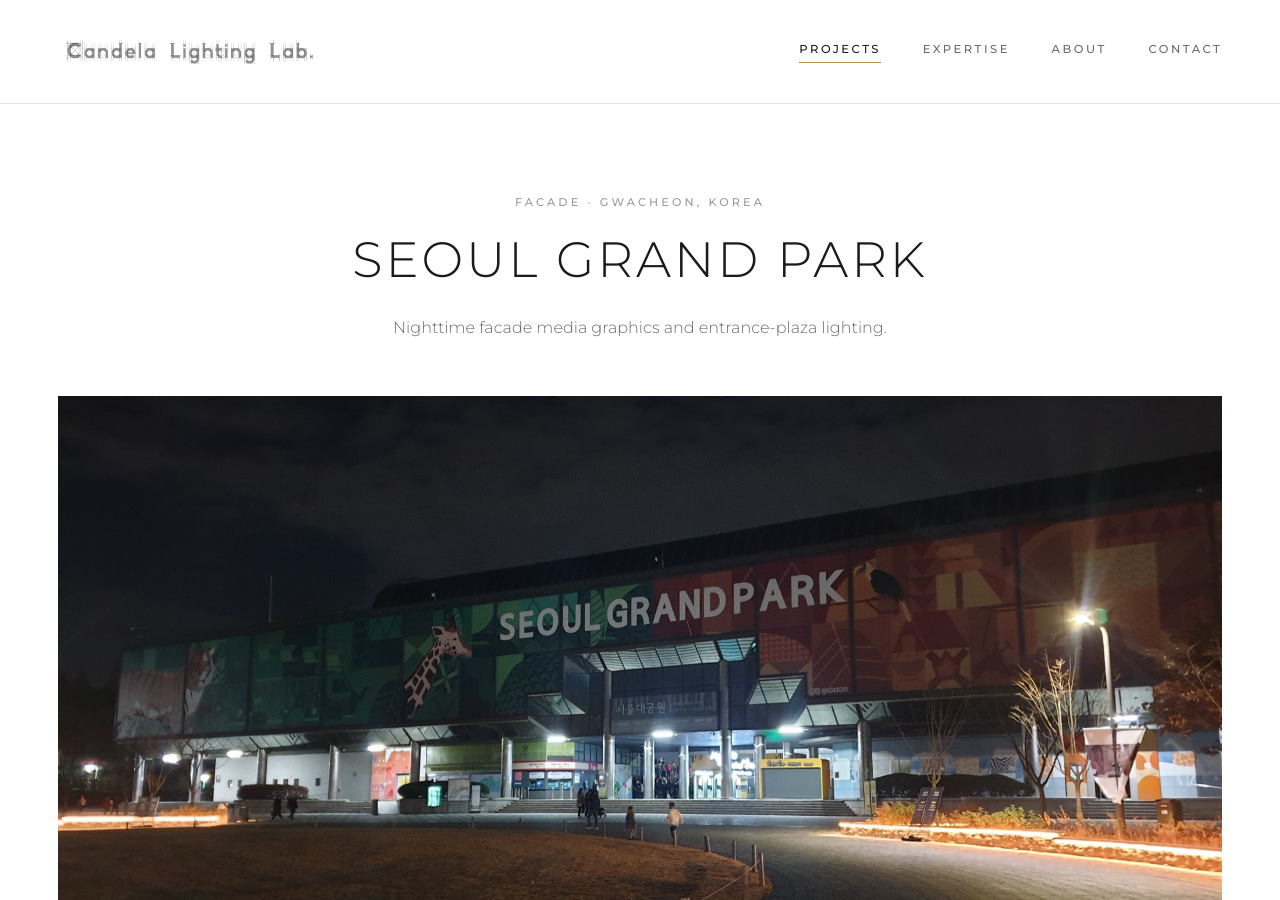
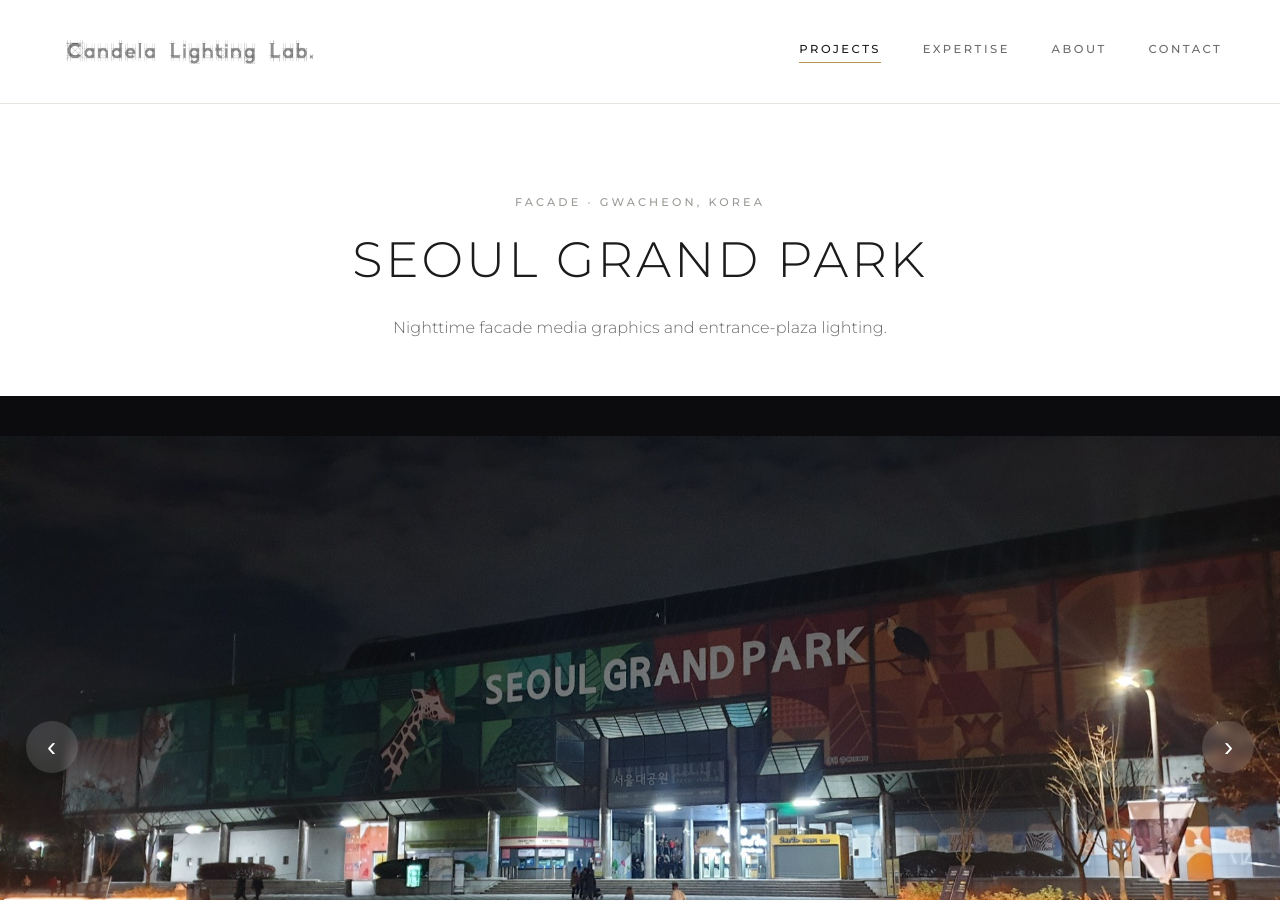
Before and after one commit to candelalightinglab/candelalightinglab.github.io, a Jekyll site: the page built from _projects/seoul-grand-park.md, in a window 1280 px wide and 900 px high. Built offline with Jekyll 4.4.1, drawn with Linux system fonts in a browser that asks for light colours.

Commit message:
feature: editable hero list in copy.yml + click-through project gallery
- Hero slides now defined in _data/copy.yml (home.hero_slides: project + image);
  change hero cuts by editing that one file only
- Project pages: replace vertical image stack with a slideshow gallery —
  large stage, prev/next arrows, click-to-advance, thumbnail strip, counter,
  keyboard arrows; contain-fit on dark stage
- site.js gallery controller; gallery CSS

```diff
--- a/_layouts/project.html
+++ b/_layouts/project.html
@@ -13,13 +13,29 @@
         <div class="lede">{{ content }}</div>
       </header>
 
-      <section class="proj-figs wrap">
-        {% for img in page.images %}
-        <figure class="full reveal">
-          <img loading="lazy" src="{{ '/assets/images/projects/' | append: page.slug | append: '/' | append: img | relative_url }}"
-               alt="{{ page.title }} — lighting {{ forloop.index }}">
-        </figure>
-        {% endfor %}
+      <section class="proj-gallery" data-gallery>
+        <div class="pg-stage">
+          {% for img in page.images %}
+          <figure class="pg-slide{% if forloop.first %} is-on{% endif %}">
+            <img {% unless forloop.first %}loading="lazy"{% endunless %} src="{{ '/assets/images/projects/' | append: page.slug | append: '/' | append: img | relative_url }}"
+                 alt="{{ page.title }} — lighting {{ forloop.index }}">
+          </figure>
+          {% endfor %}
+          {% if page.images.size > 1 %}
+          <button class="pg-arrow pg-prev" type="button" aria-label="Previous image">&#8249;</button>
+          <button class="pg-arrow pg-next" type="button" aria-label="Next image">&#8250;</button>
+          <div class="pg-counter"><span class="pg-cur">1</span>&nbsp;/&nbsp;{{ page.images.size }}</div>
+          {% endif %}
+        </div>
+        {% if page.images.size > 1 %}
+        <div class="pg-thumbs" role="tablist" aria-label="Images">
+          {% for img in page.images %}
+          <button class="pg-thumb{% if forloop.first %} is-on{% endif %}" type="button" data-i="{{ forloop.index0 }}" aria-label="Image {{ forloop.index }}">
+            <img loading="lazy" src="{{ '/assets/images/projects/' | append: page.slug | append: '/' | append: img | relative_url }}" alt="">
+          </button>
+          {% endfor %}
+        </div>
+        {% endif %}
       </section>
 
       <nav class="proj-nav">
--- a/assets/css/main.css
+++ b/assets/css/main.css
@@ -103,10 +103,33 @@
 .proj-head h1{font-size:clamp(1.8rem,4.2vw,3.1rem);font-weight:300;letter-spacing:.06em;text-transform:uppercase}
 .proj-head .kr{color:var(--ink-2);margin-top:.7rem;font-weight:300;font-size:1.05rem}
 .proj-head .lede{color:var(--ink-2);max-width:60ch;margin:1.6rem auto 0;font-weight:300}
-.proj-figs{padding-bottom:clamp(2rem,5vw,4rem)}
-.proj-figs figure{margin:0 0 clamp(10px,1.6vw,20px)}
-.proj-figs img{width:100%}
-.proj-figs .full{max-width:1600px;margin-inline:auto}
+/* project slideshow gallery */
+.proj-gallery{padding-bottom:clamp(2rem,5vw,4rem)}
+.pg-stage{position:relative;background:#0c0c0e;height:min(78vh,760px);overflow:hidden;cursor:pointer}
+.pg-slide{position:absolute;inset:0;margin:0;opacity:0;transition:opacity .5s ease;pointer-events:none}
+.pg-slide.is-on{opacity:1;pointer-events:auto}
+.pg-slide img{width:100%;height:100%;object-fit:contain}
+.pg-arrow{position:absolute;top:50%;transform:translateY(-50%);z-index:4;
+  width:52px;height:52px;border:0;border-radius:50%;cursor:pointer;
+  background:rgba(255,255,255,.14);color:#fff;font-size:1.7rem;line-height:1;
+  display:flex;align-items:center;justify-content:center;transition:background .2s;backdrop-filter:blur(4px)}
+.pg-arrow:hover{background:rgba(255,255,255,.28)}
+.pg-prev{left:clamp(10px,2vw,26px)}
+.pg-next{right:clamp(10px,2vw,26px)}
+.pg-counter{position:absolute;right:clamp(10px,2vw,26px);bottom:clamp(10px,2vw,20px);z-index:4;
+  color:#fff;font-size:.72rem;letter-spacing:.16em;background:rgba(0,0,0,.4);
+  padding:.4rem .7rem;border-radius:2px;backdrop-filter:blur(4px)}
+.pg-thumbs{display:flex;gap:8px;overflow-x:auto;padding:12px 2px 2px;scrollbar-width:thin}
+.pg-thumb{flex:0 0 auto;width:104px;height:70px;border:0;padding:0;cursor:pointer;
+  background:#0c0c0e;opacity:.5;transition:opacity .25s;outline:1px solid transparent}
+.pg-thumb img{width:100%;height:100%;object-fit:cover}
+.pg-thumb:hover{opacity:.85}
+.pg-thumb.is-on{opacity:1;outline:1px solid var(--accent)}
+@media (max-width:640px){
+  .pg-stage{height:56vh}
+  .pg-arrow{width:42px;height:42px;font-size:1.4rem}
+  .pg-thumb{width:82px;height:56px}
+}
 .proj-nav{border-top:1px solid var(--line);padding:2.2rem 0 5rem;text-align:center}
 .back-link{font-size:.72rem;letter-spacing:.22em;text-transform:uppercase;color:var(--ink-2);font-weight:500}
 .back-link:hover{color:var(--ink)}
--- a/assets/js/site.js
+++ b/assets/js/site.js
@@ -25,6 +25,44 @@
     });
   }
 
+  /* ---- project slideshow gallery ---- */
+  document.querySelectorAll("[data-gallery]").forEach(function (g) {
+    var slides = Array.prototype.slice.call(g.querySelectorAll(".pg-slide"));
+    var thumbs = Array.prototype.slice.call(g.querySelectorAll(".pg-thumb"));
+    var curEl = g.querySelector(".pg-cur");
+    var prev = g.querySelector(".pg-prev");
+    var next = g.querySelector(".pg-next");
+    if (slides.length < 2) return;
+    var i = 0;
+    function show(n) {
+      i = (n + slides.length) % slides.length;
+      slides.forEach(function (s, k) { s.classList.toggle("is-on", k === i); });
+      thumbs.forEach(function (t, k) {
+        var on = k === i; t.classList.toggle("is-on", on);
+        if (on && t.scrollIntoView) t.scrollIntoView({ inline: "nearest", block: "nearest" });
+      });
+      if (curEl) curEl.textContent = i + 1;
+    }
+    if (prev) prev.addEventListener("click", function () { show(i - 1); });
+    if (next) next.addEventListener("click", function () { show(i + 1); });
+    thumbs.forEach(function (t) {
+      t.addEventListener("click", function () { show(parseInt(t.getAttribute("data-i"), 10)); });
+    });
+    // click on the image advances to the next
+    g.querySelector(".pg-stage").addEventListener("click", function (e) {
+      if (e.target.closest(".pg-arrow")) return;
+      show(i + 1);
+    });
+    // keyboard when gallery is on screen
+    document.addEventListener("keydown", function (e) {
+      var r = g.getBoundingClientRect();
+      if (r.bottom < 0 || r.top > window.innerHeight) return;
+      if (e.key === "ArrowLeft") show(i - 1);
+      else if (e.key === "ArrowRight") show(i + 1);
+    });
+    show(0);
+  });
+
   /* ---- scroll reveal ---- */
   var reveals = document.querySelectorAll(".reveal");
   if (reveals.length && "IntersectionObserver" in window) {
```
Also changed, not shown: _data/copy.yml (+7 -0 lines), index.html (+3 -5 lines).
